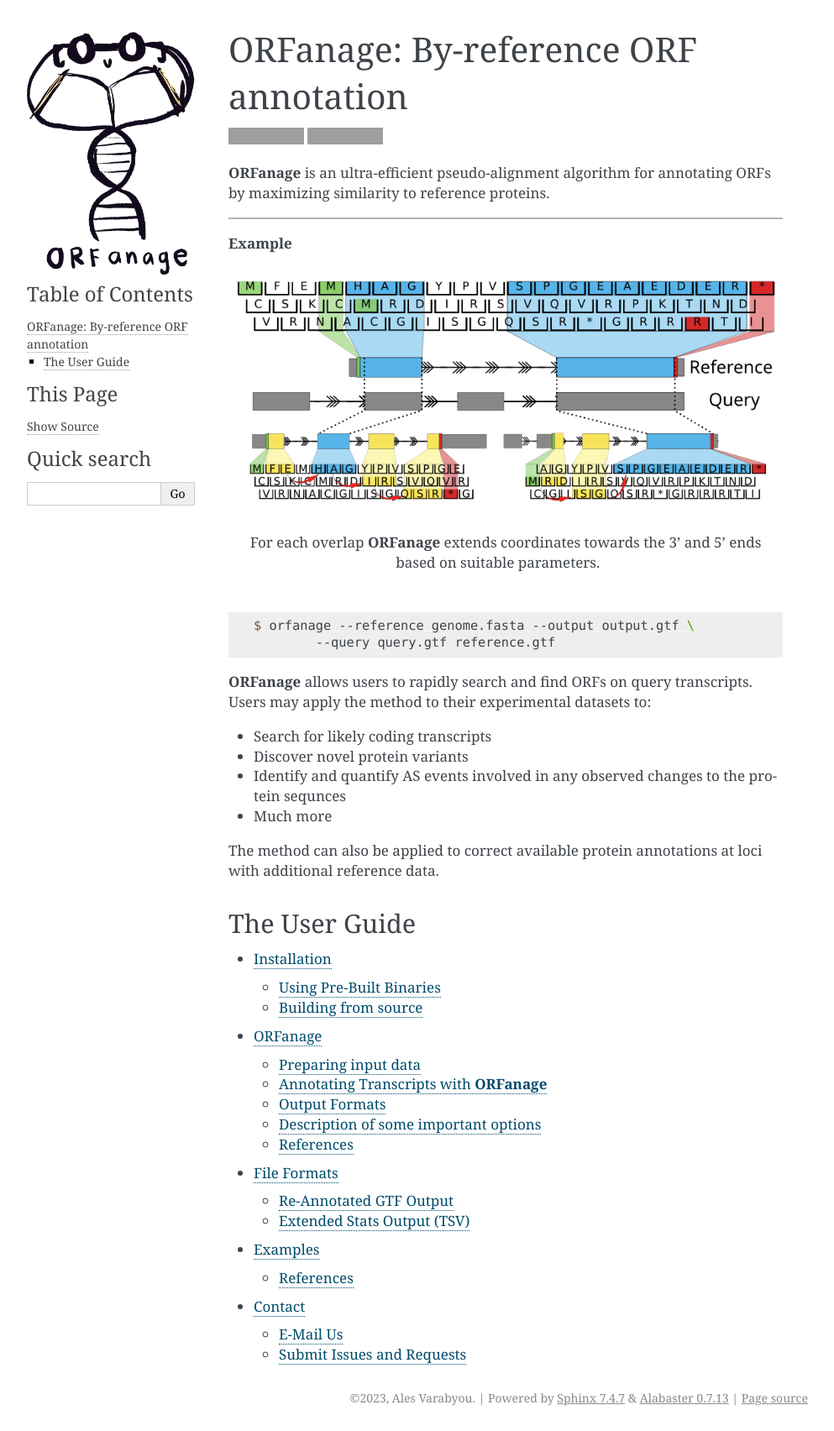
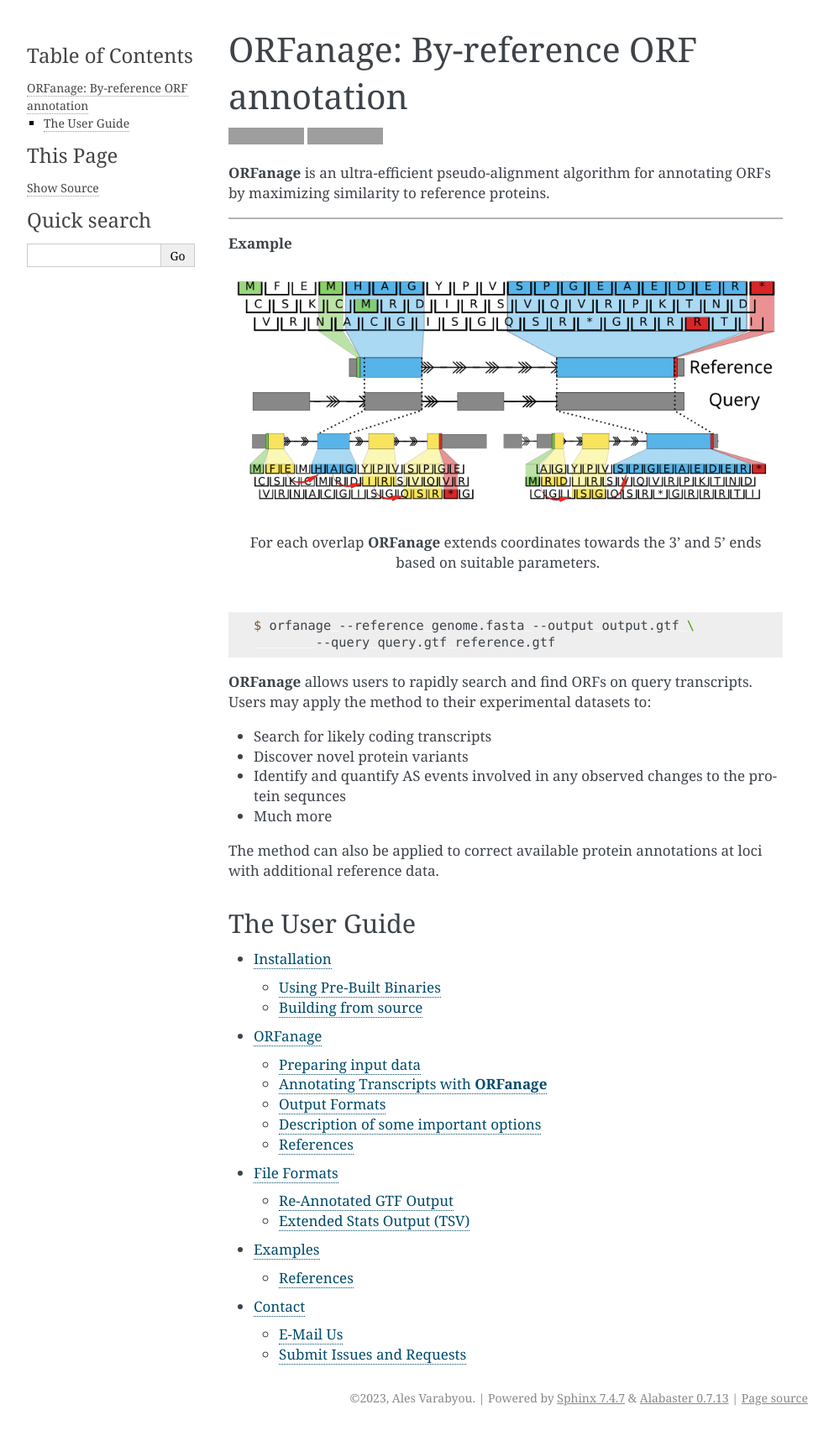
Before and after one commit to alevar/ORFanage, a Sphinx documentation site: the page built from docs/index.rst, in a window 1280 px wide. Shown: the whole page at 84% size, without its empty margins (148-1141 px from the left). Built offline with Sphinx 7.4.7, drawn with Linux system fonts in a browser that asks for light colours; grey boxes are pictures that could not be loaded.

```diff
--- a/docs/conf.py
+++ b/docs/conf.py
@@ -27,8 +27,6 @@
 html_theme = 'alabaster'
 html_static_path = ['_static']
 
-html_logo = './logo.png'
-
 html_theme_options = {
     "logo": "logo.png",
     "logo_text_align": "center",
```
